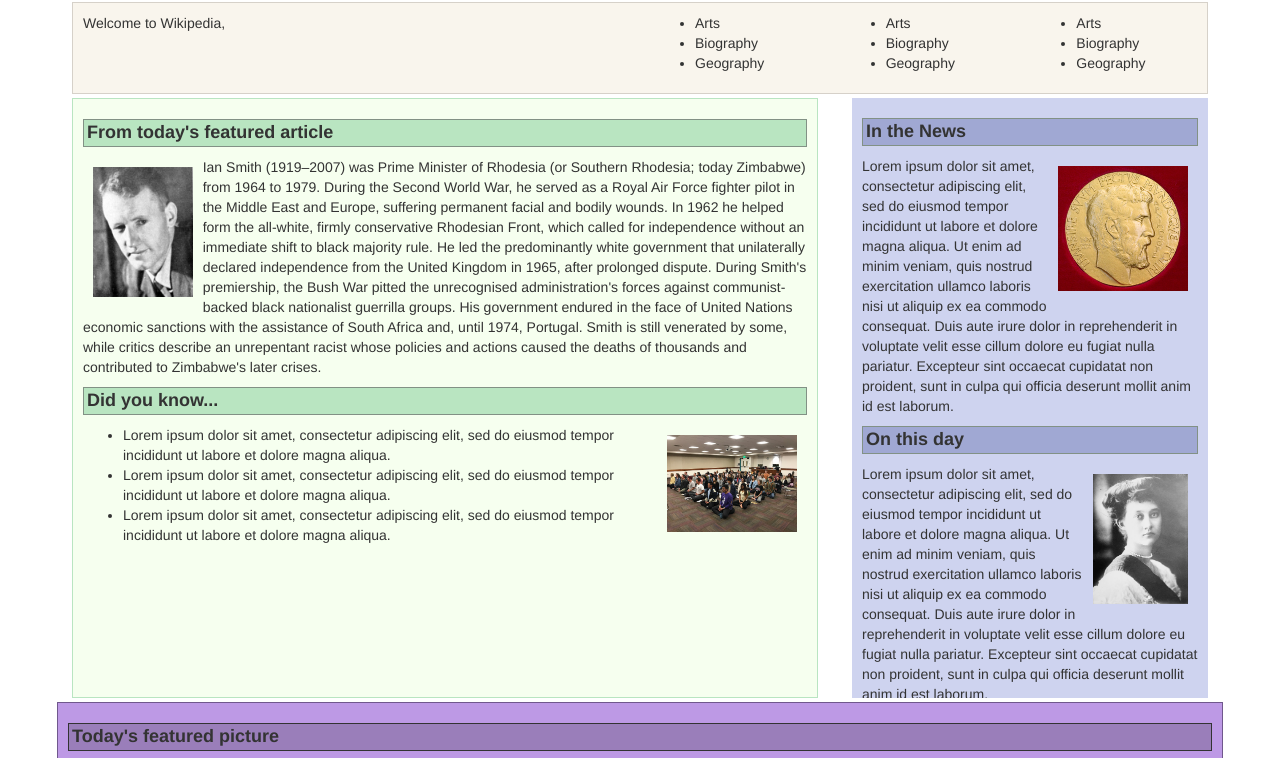
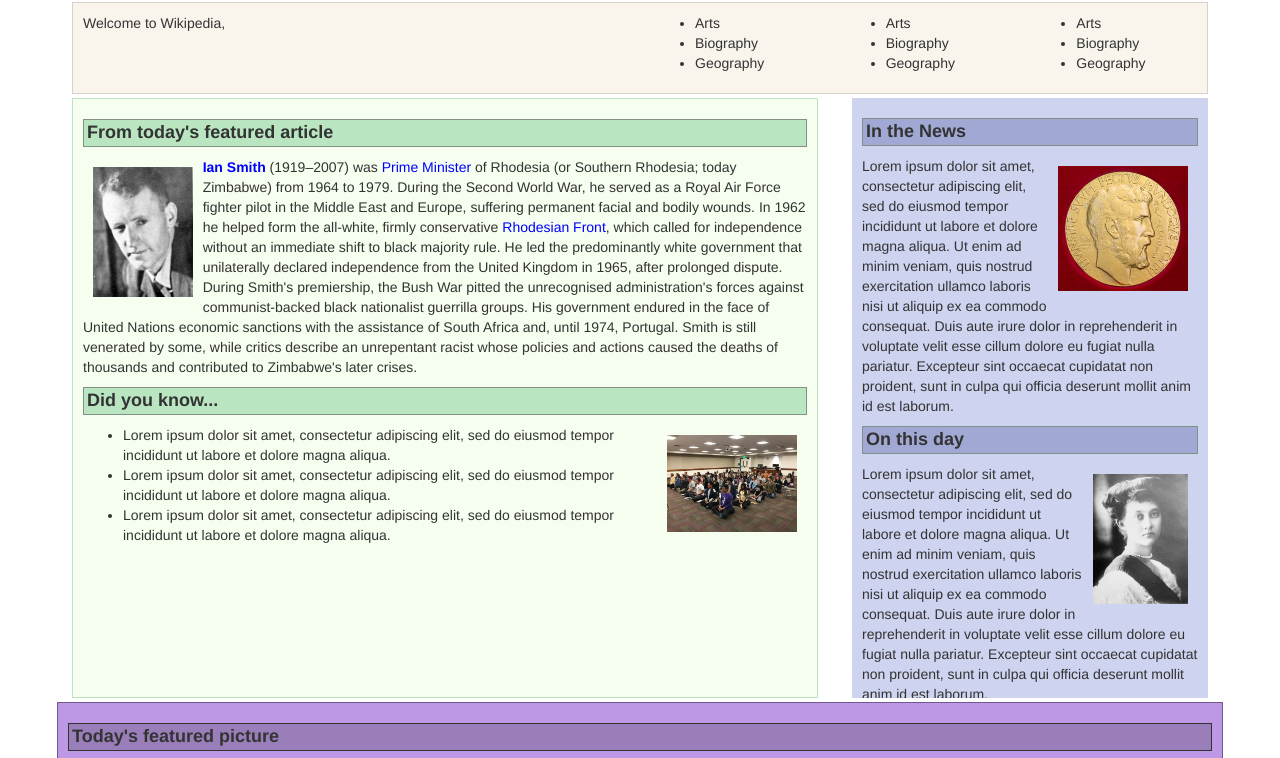
Before and after one commit to kategoss/wikipedia-site, a plain HTML site: page index.html in a window 1280 px wide. Shown: the top 758 px of the page. Drawn offline with Linux system fonts and the light colour scheme.

Commit message:
add hyperlinks and spans

```diff
--- a/css/styles.css
+++ b/css/styles.css
@@ -2,9 +2,20 @@ body {
   text-align: left;
 }
 
-p {
-  display:block;
-  vertical-align: middle;
+.bold {
+  font-weight: 800;
+}
+
+a:link {
+  color: blue;
+}
+
+a:visited {
+  color: purple;
+}
+
+a:hover {
+  color: green;
 }
 
 .welcome {
@@ -67,7 +78,6 @@ h4 {
   border: solid #70588c 1px;
   height: 200px;
   height: 450px;
-
 }
 
 .purplebox h4 {
--- a/index.html
+++ b/index.html
@@ -41,7 +41,7 @@
           <div class="greenbox box">
             <h4><strong>From today's featured article</strong></h4>
             <img id="ian" src="img/Ian_Smith_1950s.jpg" alt="Photo of Ian Smith">
-            <p>Ian Smith (1919–2007) was Prime Minister of Rhodesia (or Southern Rhodesia; today Zimbabwe) from 1964 to 1979. During the Second World War, he served as a Royal Air Force fighter pilot in the Middle East and Europe, suffering permanent facial and bodily wounds. In 1962 he helped form the all-white, firmly conservative Rhodesian Front, which called for independence without an immediate shift to black majority rule. He led the predominantly white government that unilaterally declared independence from the United Kingdom in 1965, after prolonged dispute. During Smith's premiership, the Bush War pitted the unrecognised administration's forces against communist-backed black nationalist guerrilla groups. His government endured in the face of United Nations economic sanctions with the assistance of South Africa and, until 1974, Portugal. Smith is still venerated by some, while critics describe an unrepentant racist whose policies and actions caused the deaths of thousands and contributed to Zimbabwe's later crises.</p>
+            <p><span class="bold"><a href="https://en.wikipedia.org/wiki/Prime_Minister_of_Rhodesia"> Ian Smith </a></span>(1919–2007) was <a href="https://en.wikipedia.org/wiki/Prime_Minister_of_Rhodesia"> Prime Minister</a> of Rhodesia (or Southern Rhodesia; today Zimbabwe) from 1964 to 1979. During the Second World War, he served as a Royal Air Force fighter pilot in the Middle East and Europe, suffering permanent facial and bodily wounds. In 1962 he helped form the all-white, firmly conservative <a href="https://en.wikipedia.org/wiki/Rhodesian_Front">Rhodesian Front</a>, which called for independence without an immediate shift to black majority rule. He led the predominantly white government that unilaterally declared independence from the United Kingdom in 1965, after prolonged dispute. During Smith's premiership, the Bush War pitted the unrecognised administration's forces against communist-backed black nationalist guerrilla groups. His government endured in the face of United Nations economic sanctions with the assistance of South Africa and, until 1974, Portugal. Smith is still venerated by some, while critics describe an unrepentant racist whose policies and actions caused the deaths of thousands and contributed to Zimbabwe's later crises.</p>
             <h4><strong>Did you know...</strong></h4>
             <img src="img/meditate.jpg" alt="Dharma Bum Temple Medidation">
             <ul>
```
